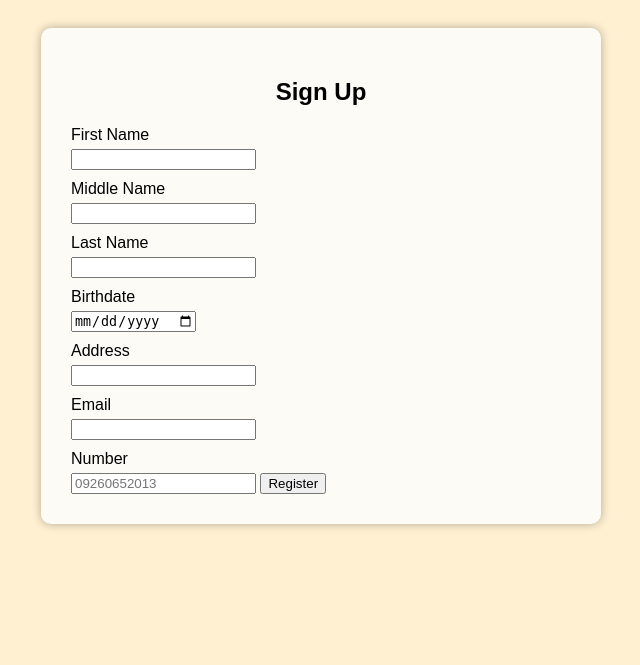
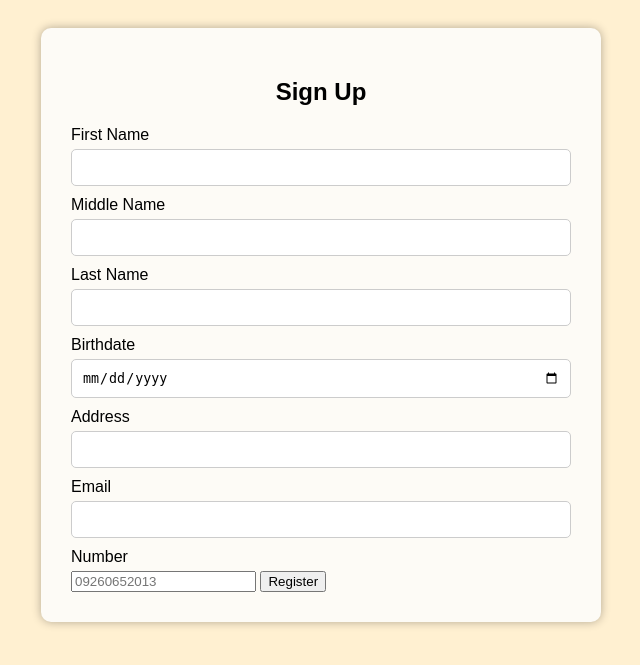
Before and after one commit to PrismaVL/AD-Task-1, a PHP site: page / in a window 1280 px wide. Shown: the top 665 px of the page, without its empty margins (319-959 px from the left). Run offline with PHP 8.4, Linux system fonts and the light colour scheme.

Commit message:
style (styles.css) added some properties on every input tags

```diff
--- a/assets/css/styles.css
+++ b/assets/css/styles.css
@@ -23,3 +23,11 @@ label {
     margin-top: 10px;
     margin-bottom: 5px;
 }
+
+input [type="tel"],[type="date"],[type="email"], .text {
+    width: 100%;
+    padding: 10px;
+    border: 1px solid #ccc;
+    border-radius: 5px;
+    box-sizing: border-box;
+}
```
